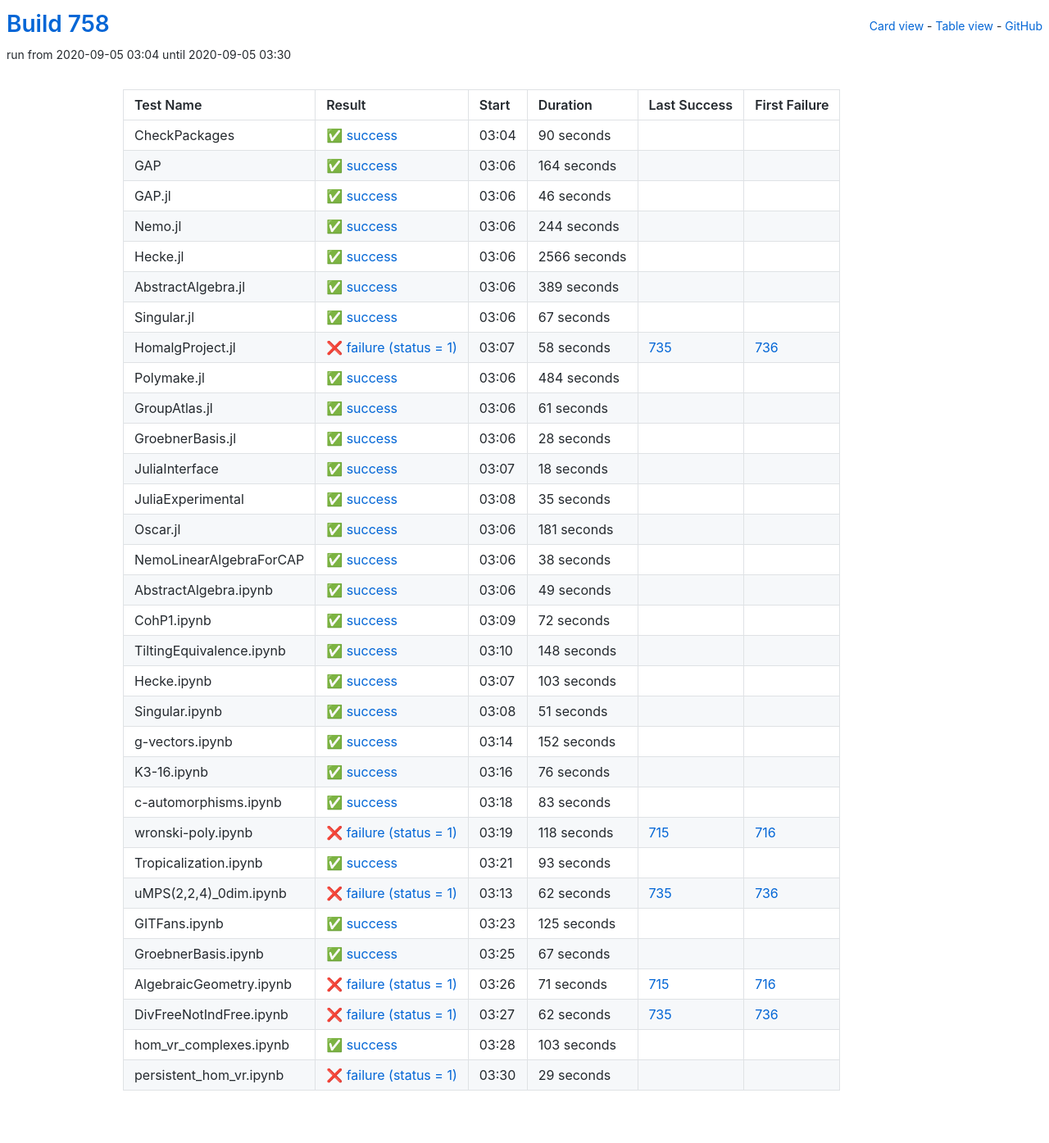
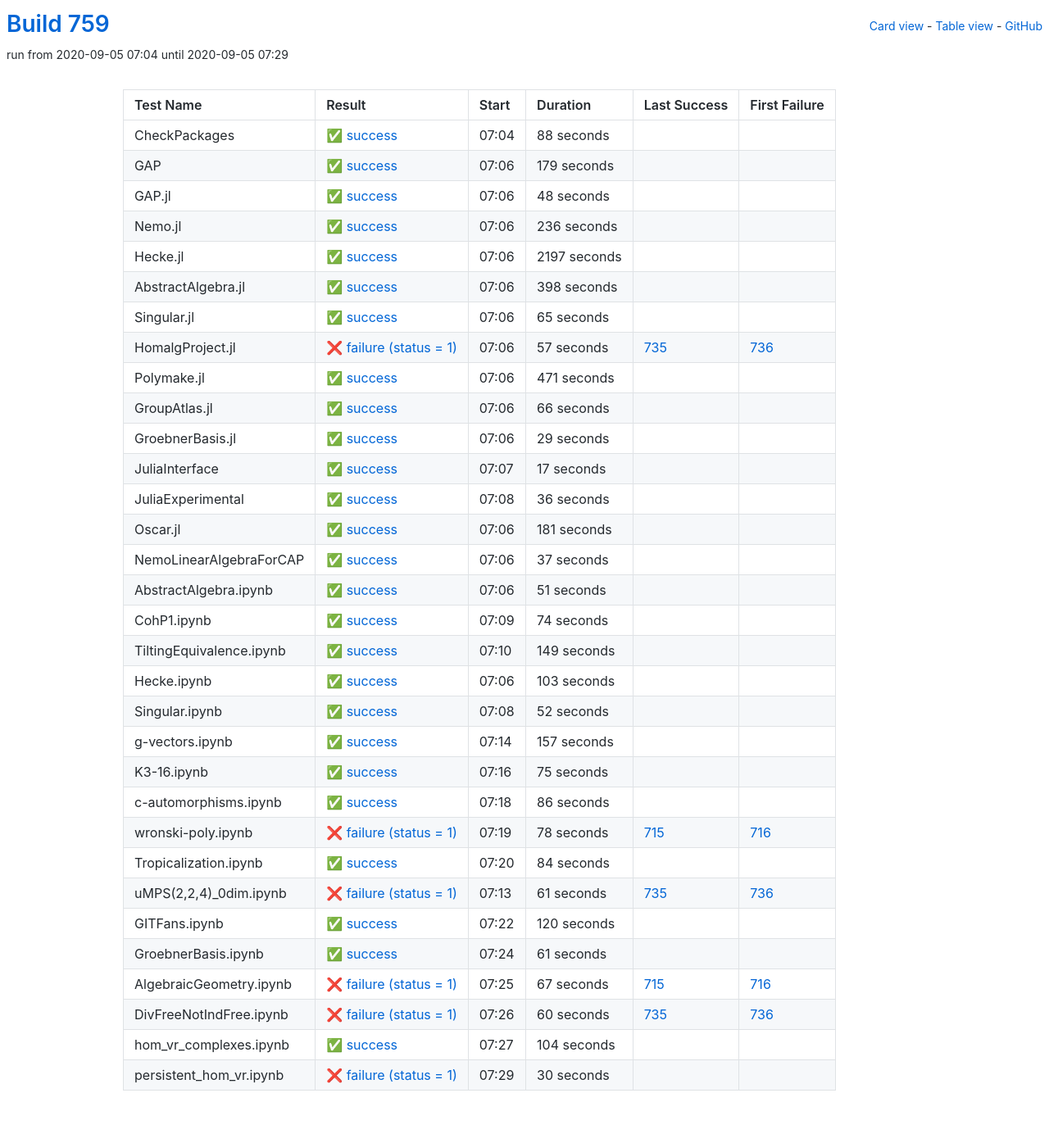
Before and after one commit to oscar-system/oscar-ci-status-stable, a Jekyll site: the page built from table.html, in a window 1280 px wide. Shown: the whole page at 82% size. Built offline with Jekyll 4.4.1, drawn with Linux system fonts in a browser that asks for light colours.

Commit message:
Build #759

```diff
--- a/_data/ci.yml
+++ b/_data/ci.yml
@@ -1,6 +1,6 @@
 ---
-build: 758
-build_url: https://oscarci.mathematik.uni-kl.de/job/oscar-stable/758/
+build: 759
+build_url: https://oscarci.mathematik.uni-kl.de/job/oscar-stable/759/
 job: oscar-stable
 organization: oscar-system
 repo: oscar-ci-status-stable
@@ -8,164 +8,164 @@ repourl: https://github.com/oscar-system/oscar-ci-status-stable
 tests:
 - name: CheckPackages
   id: checkpackages
-  log: https://oscarci.mathematik.uni-kl.de/job/oscar-stable/758/artifact/logs/build-758/CheckPackages.log
-  start: 2020-09-05 03:04
+  log: https://oscarci.mathematik.uni-kl.de/job/oscar-stable/759/artifact/logs/build-759/CheckPackages.log
+  start: 2020-09-05 07:04
   success: true
   exitcode: 0
   status: success
-  duration: 90
+  duration: 88
   last_success: false
   last_success_url:
   first_failure: false
   first_failure_url:
 - name: GAP
   id: gap
-  log: https://oscarci.mathematik.uni-kl.de/job/oscar-stable/758/artifact/logs/build-758/GAP.log
-  start: 2020-09-05 03:06
+  log: https://oscarci.mathematik.uni-kl.de/job/oscar-stable/759/artifact/logs/build-759/GAP.log
+  start: 2020-09-05 07:06
   success: true
   exitcode: 0
   status: success
-  duration: 164
+  duration: 179
   last_success: false
   last_success_url:
   first_failure: false
   first_failure_url:
 - name: GAP.jl
   id: gap-jl
-  log: https://oscarci.mathematik.uni-kl.de/job/oscar-stable/758/artifact/logs/build-758/GAP.jl.log
-  start: 2020-09-05 03:06
+  log: https://oscarci.mathematik.uni-kl.de/job/oscar-stable/759/artifact/logs/build-759/GAP.jl.log
+  start: 2020-09-05 07:06
   success: true
   exitcode: 0
   status: success
-  duration: 46
+  duration: 48
   last_success: false
   last_success_url:
   first_failure: false
   first_failure_url:
 - name: Nemo.jl
   id: nemo-jl
-  log: https://oscarci.mathematik.uni-kl.de/job/oscar-stable/758/artifact/logs/build-758/Nemo.jl.log
-  start: 2020-09-05 03:06
+  log: https://oscarci.mathematik.uni-kl.de/job/oscar-stable/759/artifact/logs/build-759/Nemo.jl.log
+  start: 2020-09-05 07:06
   success: true
   exitcode: 0
   status: success
-  duration: 244
+  duration: 236
   last_success: false
   last_success_url:
   first_failure: false
   first_failure_url:
 - name: Hecke.jl
   id: hecke-jl
-  log: https://oscarci.mathematik.uni-kl.de/job/oscar-stable/758/artifact/logs/build-758/Hecke.jl.log
-  start: 2020-09-05 03:06
+  log: https://oscarci.mathematik.uni-kl.de/job/oscar-stable/759/artifact/logs/build-759/Hecke.jl.log
+  start: 2020-09-05 07:06
   success: true
   exitcode: 0
   status: success
-  duration: 2566
+  duration: 2197
   last_success: false
   last_success_url:
   first_failure: false
   first_failure_url:
 - name: AbstractAlgebra.jl
   id: abstractalgebra-jl
-  log: https://oscarci.mathematik.uni-kl.de/job/oscar-stable/758/artifact/logs/build-758/AbstractAlgebra.jl.log
-  start: 2020-09-05 03:06
+  log: https://oscarci.mathematik.uni-kl.de/job/oscar-stable/759/artifact/logs/build-759/AbstractAlgebra.jl.log
+  start: 2020-09-05 07:06
   success: true
   exitcode: 0
   status: success
-  duration: 389
+  duration: 398
   last_success: false
   last_success_url:
   first_failure: false
   first_failure_url:
 - name: Singular.jl
   id: singular-jl
-  log: https://oscarci.mathematik.uni-kl.de/job/oscar-stable/758/artifact/logs/build-758/Singular.jl.log
-  start: 2020-09-05 03:06
+  log: https://oscarci.mathematik.uni-kl.de/job/oscar-stable/759/artifact/logs/build-759/Singular.jl.log
+  start: 2020-09-05 07:06
   success: true
   exitcode: 0
   status: success
-  duration: 67
+  duration: 65
   last_success: false
   last_success_url:
   first_failure: false
   first_failure_url:
 - name: HomalgProject.jl
   id: homalgproject-jl
-  log: https://oscarci.mathematik.uni-kl.de/job/oscar-stable/758/artifact/logs/build-758/HomalgProject.jl.log
-  start: 2020-09-05 03:07
+  log: https://oscarci.mathematik.uni-kl.de/job/oscar-stable/759/artifact/logs/build-759/HomalgProject.jl.log
+  start: 2020-09-05 07:06
   success: false
   exitcode: 1
   status: failure
-  duration: 58
+  duration: 57
   last_success: 735
   last_success_url: https://oscarci.mathematik.uni-kl.de/job/oscar-stable/735/
   first_failure: 736
   first_failure_url: https://oscarci.mathematik.uni-kl.de/job/oscar-stable/736/
 - name: Polymake.jl
   id: polymake-jl
-  log: https://oscarci.mathematik.uni-kl.de/job/oscar-stable/758/artifact/logs/build-758/Polymake.jl.log
-  start: 2020-09-05 03:06
+  log: https://oscarci.mathematik.uni-kl.de/job/oscar-stable/759/artifact/logs/build-759/Polymake.jl.log
+  start: 2020-09-05 07:06
   success: true
   exitcode: 0
   status: success
-  duration: 484
+  duration: 471
   last_success: false
   last_success_url:
   first_failure: false
   first_failure_url:
 - name: GroupAtlas.jl
   id: groupatlas-jl
-  log: https://oscarci.mathematik.uni-kl.de/job/oscar-stable/758/artifact/logs/build-758/GroupAtlas.jl.log
-  start: 2020-09-05 03:06
+  log: https://oscarci.mathematik.uni-kl.de/job/oscar-stable/759/artifact/logs/build-759/GroupAtlas.jl.log
+  start: 2020-09-05 07:06
   success: true
   exitcode: 0
   status: success
-  duration: 61
+  duration: 66
   last_success: false
   last_success_url:
   first_failure: false
   first_failure_url:
 - name: GroebnerBasis.jl
   id: groebnerbasis-jl
-  log: https://oscarci.mathematik.uni-kl.de/job/oscar-stable/758/artifact/logs/build-758/GroebnerBasis.jl.log
-  start: 2020-09-05 03:06
+  log: https://oscarci.mathematik.uni-kl.de/job/oscar-stable/759/artifact/logs/build-759/GroebnerBasis.jl.log
+  start: 2020-09-05 07:06
   success: true
   exitcode: 0
   status: success
-  duration: 28
+  duration: 29
   last_success: false
   last_success_url:
   first_failure: false
   first_failure_url:
 - name: JuliaInterface
   id: juliainterface
-  log: https://oscarci.mathematik.uni-kl.de/job/oscar-stable/758/artifact/logs/build-758/JuliaInterface.log
-  start: 2020-09-05 03:07
+  log: https://oscarci.mathematik.uni-kl.de/job/oscar-stable/759/artifact/logs/build-759/JuliaInterface.log
+  start: 2020-09-05 07:07
   success: true
   exitcode: 0
   status: success
-  duration: 18
+  duration: 17
   last_success: false
   last_success_url:
   first_failure: false
   first_failure_url:
 - name: JuliaExperimental
   id: juliaexperimental
-  log: https://oscarci.mathematik.uni-kl.de/job/oscar-stable/758/artifact/logs/build-758/JuliaExperimental.log
-  start: 2020-09-05 03:08
+  log: https://oscarci.mathematik.uni-kl.de/job/oscar-stable/759/artifact/logs/build-759/JuliaExperimental.log
+  start: 2020-09-05 07:08
   success: true
   exitcode: 0
   status: success
-  duration: 35
+  duration: 36
   last_success: false
   last_success_url:
   first_failure: false
   first_failure_url:
 - name: Oscar.jl
   id: oscar-jl
-  log: https://oscarci.mathematik.uni-kl.de/job/oscar-stable/758/artifact/logs/build-758/Oscar.jl.log
-  start: 2020-09-05 03:06
+  log: https://oscarci.mathematik.uni-kl.de/job/oscar-stable/759/artifact/logs/build-759/Oscar.jl.log
+  start: 2020-09-05 07:06
   success: true
   exitcode: 0
   status: success
@@ -176,56 +176,56 @@ tests:
   first_failure_url:
 - name: NemoLinearAlgebraForCAP
   id: nemolinearalgebraforcap
-  log: https://oscarci.mathematik.uni-kl.de/job/oscar-stable/758/artifact/logs/build-758/NemoLinearAlgebraForCAP.log
-  start: 2020-09-05 03:06
+  log: https://oscarci.mathematik.uni-kl.de/job/oscar-stable/759/artifact/logs/build-759/NemoLinearAlgebraForCAP.log
+  start: 2020-09-05 07:06
   success: true
   exitcode: 0
   status: success
-  duration: 38
+  duration: 37
   last_success: false
   last_success_url:
   first_failure: false
   first_failure_url:
 - name: AbstractAlgebra.ipynb
   id: abstractalgebra-ipynb
-  log: https://oscarci.mathematik.uni-kl.de/job/oscar-stable/758/artifact/logs/build-758/AbstractAlgebra.ipynb.log
-  start: 2020-09-05 03:06
+  log: https://oscarci.mathematik.uni-kl.de/job/oscar-stable/759/artifact/logs/build-759/AbstractAlgebra.ipynb.log
+  start: 2020-09-05 07:06
   success: true
   exitcode: 0
   status: success
-  duration: 49
+  duration: 51
   last_success: false
   last_success_url:
   first_failure: false
   first_failure_url:
 - name: CohP1.ipynb
   id: cohp1-ipynb
-  log: https://oscarci.mathematik.uni-kl.de/job/oscar-stable/758/artifact/logs/build-758/CohP1.ipynb.log
-  start: 2020-09-05 03:09
+  log: https://oscarci.mathematik.uni-kl.de/job/oscar-stable/759/artifact/logs/build-759/CohP1.ipynb.log
+  start: 2020-09-05 07:09
   success: true
   exitcode: 0
   status: success
-  duration: 72
+  duration: 74
   last_success: false
   last_success_url:
   first_failure: false
   first_failure_url:
 - name: TiltingEquivalence.ipynb
   id: tiltingequivalence-ipynb
-  log: https://oscarci.mathematik.uni-kl.de/job/oscar-stable/758/artifact/logs/build-758/TiltingEquivalence.ipynb.log
-  start: 2020-09-05 03:10
+  log: https://oscarci.mathematik.uni-kl.de/job/oscar-stable/759/artifact/logs/build-759/TiltingEquivalence.ipynb.log
+  start: 2020-09-05 07:10
   success: true
   exitcode: 0
   status: success
-  duration: 148
+  duration: 149
   last_success: false
   last_success_url:
   first_failure: false
   first_failure_url:
 - name: Hecke.ipynb
   id: hecke-ipynb
-  log: https://oscarci.mathematik.uni-kl.de/job/oscar-stable/758/artifact/logs/build-758/Hecke.ipynb.log
-  start: 2020-09-05 03:07
+  log: https://oscarci.mathematik.uni-kl.de/job/oscar-stable/759/artifact/logs/build-759/Hecke.ipynb.log
+  start: 2020-09-05 07:06
   success: true
   exitcode: 0
   status: success
@@ -236,156 +236,156 @@ tests:
   first_failure_url:
 - name: Singular.ipynb
   id: singular-ipynb
-  log: https://oscarci.mathematik.uni-kl.de/job/oscar-stable/758/artifact/logs/build-758/Singular.ipynb.log
-  start: 2020-09-05 03:08
+  log: https://oscarci.mathematik.uni-kl.de/job/oscar-stable/759/artifact/logs/build-759/Singular.ipynb.log
+  start: 2020-09-05 07:08
   success: true
   exitcode: 0
   status: success
-  duration: 51
+  duration: 52
   last_success: false
   last_success_url:
   first_failure: false
   first_failure_url:
 - name: g-vectors.ipynb
   id: g-vectors-ipynb
-  log: https://oscarci.mathematik.uni-kl.de/job/oscar-stable/758/artifact/logs/build-758/g-vectors.ipynb.log
-  start: 2020-09-05 03:14
+  log: https://oscarci.mathematik.uni-kl.de/job/oscar-stable/759/artifact/logs/build-759/g-vectors.ipynb.log
+  start: 2020-09-05 07:14
   success: true
   exitcode: 0
   status: success
-  duration: 152
+  duration: 157
   last_success: false
   last_success_url:
   first_failure: false
   first_failure_url:
 - name: K3-16.ipynb
   id: k3-16-ipynb
-  log: https://oscarci.mathematik.uni-kl.de/job/oscar-stable/758/artifact/logs/build-758/K3-16.ipynb.log
-  start: 2020-09-05 03:16
+  log: https://oscarci.mathematik.uni-kl.de/job/oscar-stable/759/artifact/logs/build-759/K3-16.ipynb.log
+  start: 2020-09-05 07:16
   success: true
   exitcode: 0
   status: success
-  duration: 76
+  duration: 75
   last_success: false
   last_success_url:
   first_failure: false
   first_failure_url:
 - name: c-automorphisms.ipynb
   id: c-automorphisms-ipynb
-  log: https://oscarci.mathematik.uni-kl.de/job/oscar-stable/758/artifact/logs/build-758/c-automorphisms.ipynb.log
-  start: 2020-09-05 03:18
+  log: https://oscarci.mathematik.uni-kl.de/job/oscar-stable/759/artifact/logs/build-759/c-automorphisms.ipynb.log
+  start: 2020-09-05 07:18
   success: true
   exitcode: 0
   status: success
-  duration: 83
+  duration: 86
   last_success: false
   last_success_url:
   first_failure: false
   first_failure_url:
 - name: wronski-poly.ipynb
   id: wronski-poly-ipynb
-  log: https://oscarci.mathematik.uni-kl.de/job/oscar-stable/758/artifact/logs/build-758/wronski-poly.ipynb.log
-  start: 2020-09-05 03:19
+  log: https://oscarci.mathematik.uni-kl.de/job/oscar-stable/759/artifact/logs/build-759/wronski-poly.ipynb.log
+  start: 2020-09-05 07:19
   success: false
   exitcode: 1
   status: failure
-  duration: 118
+  duration: 78
   last_success: 715
   last_success_url: https://oscarci.mathematik.uni-kl.de/job/oscar-stable/715/
   first_failure: 716
   first_failure_url: https://oscarci.mathematik.uni-kl.de/job/oscar-stable/716/
 - name: Tropicalization.ipynb
   id: tropicalization-ipynb
-  log: https://oscarci.mathematik.uni-kl.de/job/oscar-stable/758/artifact/logs/build-758/Tropicalization.ipynb.log
-  start: 2020-09-05 03:21
+  log: https://oscarci.mathematik.uni-kl.de/job/oscar-stable/759/artifact/logs/build-759/Tropicalization.ipynb.log
+  start: 2020-09-05 07:20
   success: true
   exitcode: 0
   status: success
-  duration: 93
+  duration: 84
   last_success: false
   last_success_url:
   first_failure: false
   first_failure_url:
 - name: uMPS(2,2,4)_0dim.ipynb
   id: umps-2-2-4-0dim-ipynb
-  log: https://oscarci.mathematik.uni-kl.de/job/oscar-stable/758/artifact/logs/build-758/uMPS-2-2-4-_0dim.ipynb.log
-  start: 2020-09-05 03:13
+  log: https://oscarci.mathematik.uni-kl.de/job/oscar-stable/759/artifact/logs/build-759/uMPS-2-2-4-_0dim.ipynb.log
+  start: 2020-09-05 07:13
   success: false
   exitcode: 1
   status: failure
-  duration: 62
+  duration: 61
   last_success: 735
   last_success_url: https://oscarci.mathematik.uni-kl.de/job/oscar-stable/735/
   first_failure: 736
   first_failure_url: https://oscarci.mathematik.uni-kl.de/job/oscar-stable/736/
 - name: GITFans.ipynb
   id: gitfans-ipynb
-  log: https://oscarci.mathematik.uni-kl.de/job/oscar-stable/758/artifact/logs/build-758/GITFans.ipynb.log
-  start: 2020-09-05 03:23
+  log: https://oscarci.mathematik.uni-kl.de/job/oscar-stable/759/artifact/logs/build-759/GITFans.ipynb.log
+  start: 2020-09-05 07:22
   success: true
   exitcode: 0
   status: success
-  duration: 125
+  duration: 120
   last_success: false
   last_success_url:
   first_failure: false
   first_failure_url:
 - name: GroebnerBasis.ipynb
   id: groebnerbasis-ipynb
-  log: https://oscarci.mathematik.uni-kl.de/job/oscar-stable/758/artifact/logs/build-758/GroebnerBasis.ipynb.log
-  start: 2020-09-05 03:25
+  log: https://oscarci.mathematik.uni-kl.de/job/oscar-stable/759/artifact/logs/build-759/GroebnerBasis.ipynb.log
+  start: 2020-09-05 07:24
   success: true
   exitcode: 0
   status: success
-  duration: 67
+  duration: 61
   last_success: false
   last_success_url:
   first_failure: false
   first_failure_url:
 - name: AlgebraicGeometry.ipynb
   id: algebraicgeometry-ipynb
-  log: https://oscarci.mathematik.uni-kl.de/job/oscar-stable/758/artifact/logs/build-758/AlgebraicGeometry.ipynb.log
-  start: 2020-09-05 03:26
+  log: https://oscarci.mathematik.uni-kl.de/job/oscar-stable/759/artifact/logs/build-759/AlgebraicGeometry.ipynb.log
+  start: 2020-09-05 07:25
   success: false
   exitcode: 1
   status: failure
-  duration: 71
+  duration: 67
   last_success: 715
   last_success_url: https://oscarci.mathematik.uni-kl.de/job/oscar-stable/715/
   first_failure: 716
   first_failure_url: https://oscarci.mathematik.uni-kl.de/job/oscar-stable/716/
 - name: DivFreeNotIndFree.ipynb
   id: divfreenotindfree-ipynb
-  log: https://oscarci.mathematik.uni-kl.de/job/oscar-stable/758/artifact/logs/build-758/DivFreeNotIndFree.ipynb.log
-  start: 2020-09-05 03:27
+  log: https://oscarci.mathematik.uni-kl.de/job/oscar-stable/759/artifact/logs/build-759/DivFreeNotIndFree.ipynb.log
+  start: 2020-09-05 07:26
   success: false
   exitcode: 1
   status: failure
-  duration: 62
+  duration: 60
   last_success: 735
   last_success_url: https://oscarci.mathematik.uni-kl.de/job/oscar-stable/735/
   first_failure: 736
   first_failure_url: https://oscarci.mathematik.uni-kl.de/job/oscar-stable/736/
 - name: hom_vr_complexes.ipynb
   id: hom-vr-complexes-ipynb
-  log: https://oscarci.mathematik.uni-kl.de/job/oscar-stable/758/artifact/logs/build-758/hom_vr_complexes.ipynb.log
-  start: 2020-09-05 03:28
+  log: https://oscarci.mathematik.uni-kl.de/job/oscar-stable/759/artifact/logs/build-759/hom_vr_complexes.ipynb.log
+  start: 2020-09-05 07:27
   success: true
   exitcode: 0
   status: success
-  duration: 103
+  duration: 104
   last_success: false
   last_success_url:
   first_failure: false
   first_failure_url:
 - name: persistent_hom_vr.ipynb
   id: persistent-hom-vr-ipynb
-  log: https://oscarci.mathematik.uni-kl.de/job/oscar-stable/758/artifact/logs/build-758/persistent_hom_vr.ipynb.log
-  start: 2020-09-05 03:30
+  log: https://oscarci.mathematik.uni-kl.de/job/oscar-stable/759/artifact/logs/build-759/persistent_hom_vr.ipynb.log
+  start: 2020-09-05 07:29
   success: false
   exitcode: 1
   status: failure
-  duration: 29
+  duration: 30
   last_success: false
   last_success_url:
   first_failure: false
```
Also changed, not shown: README.md.
